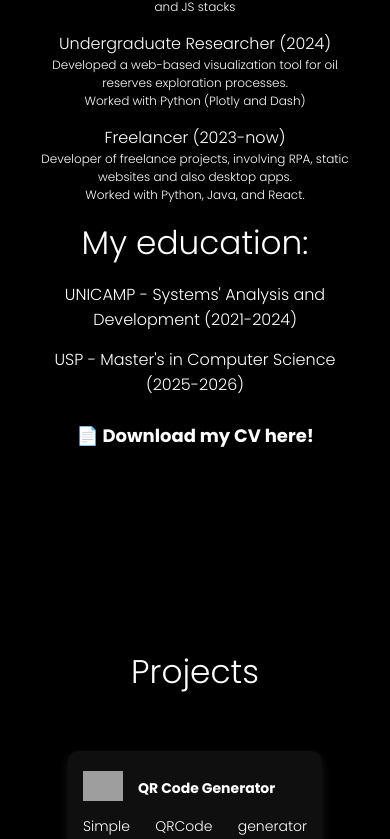
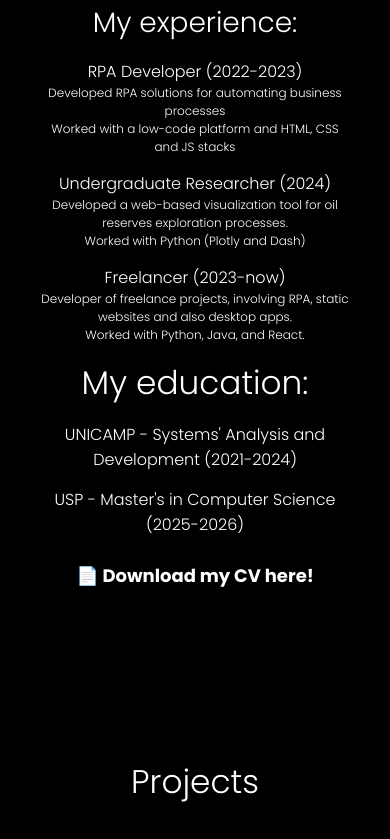
Before and after one commit to gabrielpereir4/gabriel-portfolio, a React (Create React App) app: page / in a window 390 px wide. Shown: the part 1140-1979 px from the top of the page. Built offline with nearby package versions, Linux system fonts and the light colour scheme; grey boxes are pictures that could not be loaded.

Commit message:
added padding-top in sections

```diff
--- a/src/styles/ProjectCard.module.css
+++ b/src/styles/ProjectCard.module.css
@@ -96,14 +96,15 @@
 @media (max-width: 768px) {
     .card {
         min-width: 50%;
-        max-width: 80%;
+        max-width: 95%;
+        gap: 2.5px;
     }
 
     .title {
-        font-size: 18px;
+        font-size: 16px;
     }
 
     .description {
-        font-size: 14px;
+        font-size: 12px;
     }
 }
--- a/src/styles/Section.module.css
+++ b/src/styles/Section.module.css
@@ -8,6 +8,7 @@
     align-items: center;
     justify-content: center;
     font-size: 28px; /* Ajustado para melhor legibilidade */
+    padding-top: 35px;
 }
 
 /* 🔹 Melhorando responsividade do perfil */
@@ -145,6 +146,7 @@
     .section {
         min-height: 100vh;
         height: auto;
+        padding-top: 70px;
     }
     .profile {
         flex-direction: column;
@@ -194,10 +196,6 @@
 
     }
 
-    .projectTitle{
-        margin-top: 100px;
-    }
-
     .alignedText {
         text-align: center;
         display: flex;
```
